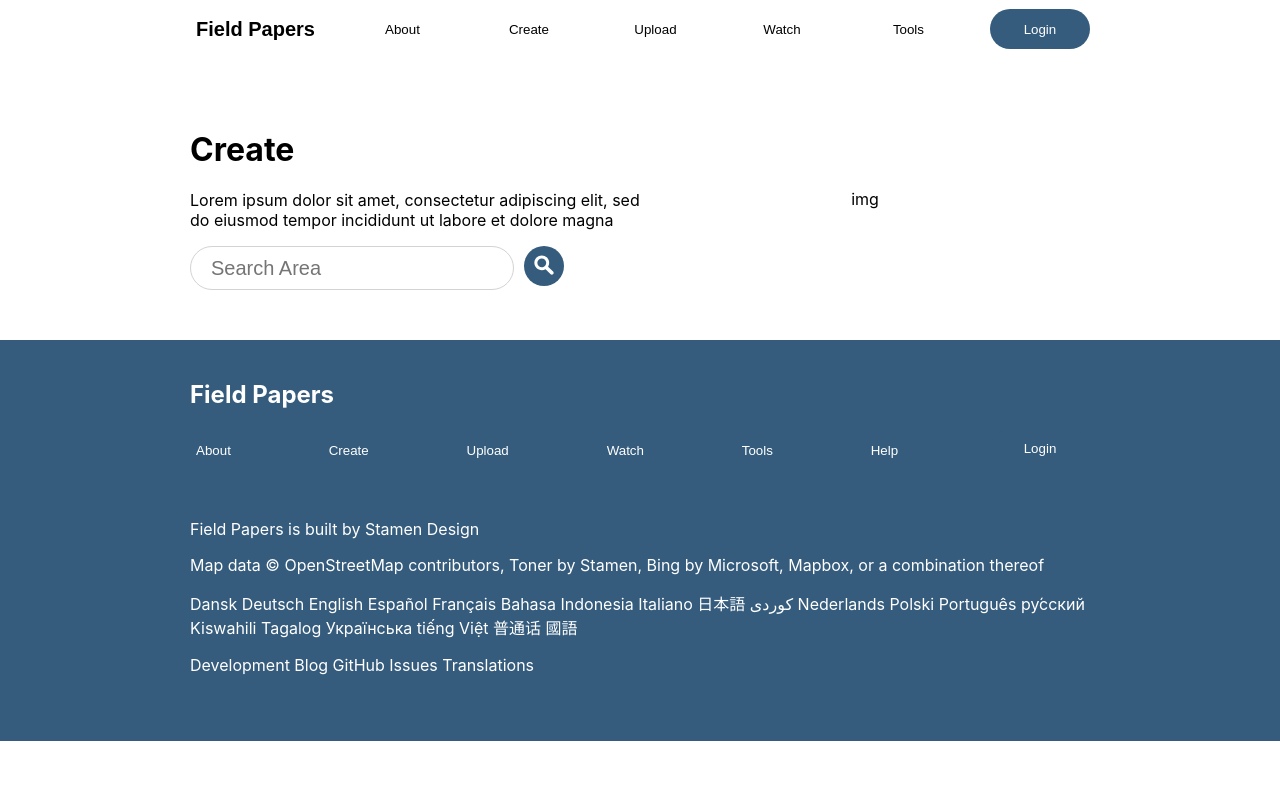
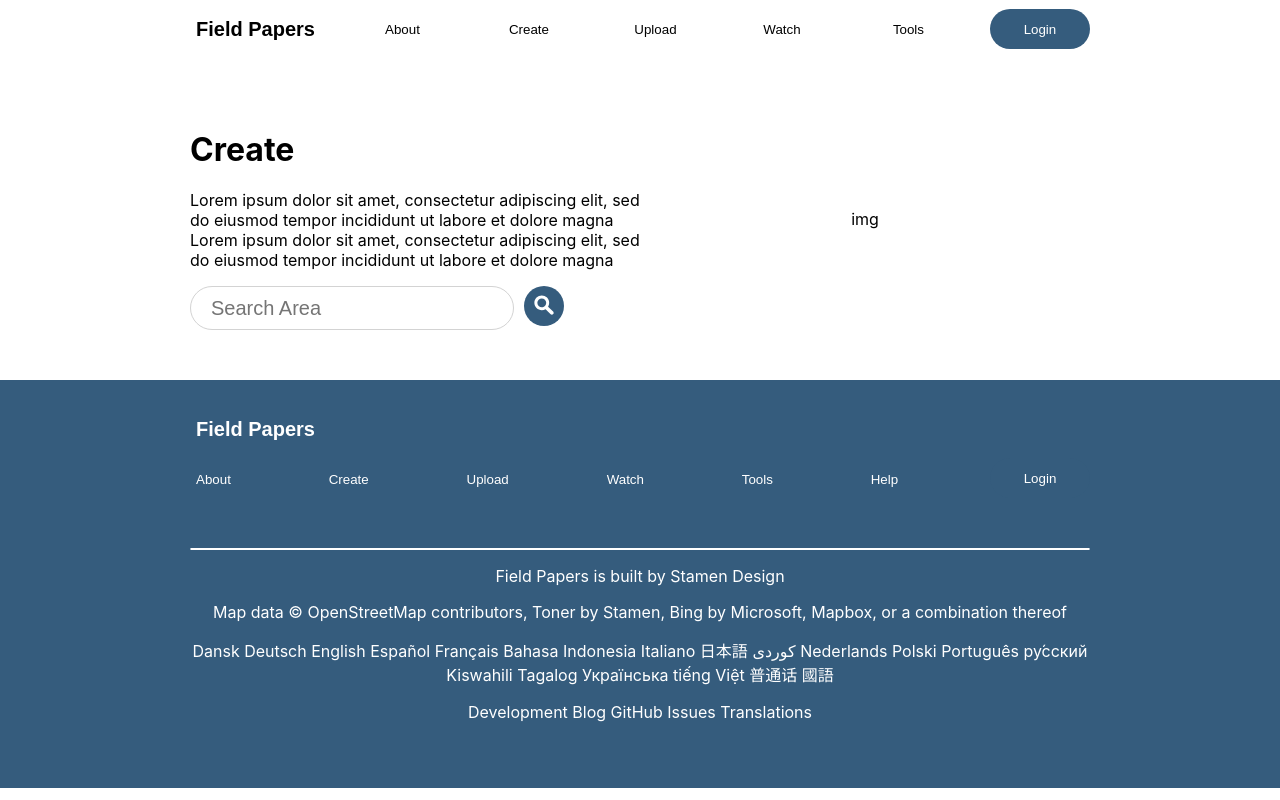
Before and after one commit to luisabad3210/fieldpapers, a React (Create React App) app: page /create in a window 1280 px wide. Built offline with nearby package versions, Linux system fonts and the light colour scheme.

Commit message:
adding styling

```diff
--- a/src/App.css
+++ b/src/App.css
@@ -3,6 +3,10 @@
 }
 button:focus {
     outline: none;
+}
+hr {
+    border: 1px solid white;
+    border-radius: 50px;
 }
 .App {
     display: flex;
@@ -36,6 +40,12 @@
 .logo {
     color: black;
     background-color: white;
+    border: none;
+    text-decoration: none;
+}
+.footerlogo {
+    background-color: #355c7d;
+    color: white;
     border: none;
     text-decoration: none;
 }
@@ -117,6 +127,10 @@
     justify-content: space-between;
     align-items: center;
     margin-bottom: 50px;
+}
+
+.footetParagraph {
+    text-align: center;
 }
 
 
--- a/src/components/authentication/login.js
+++ b/src/components/authentication/login.js
@@ -16,7 +16,7 @@
                 <div><button className='logInBtn'>Login</button></div>
 
                 <Link to='/signup'>
-                    <div>Sign Up</div>
+                    <a>Sign Up</a>
                 </Link>
                 <div>Forgot Password?</div>
                 <div>Didnt recieve confirmation instructions</div>
--- a/src/components/authentication/signup.js
+++ b/src/components/authentication/signup.js
@@ -20,7 +20,7 @@
                 <div><button className='logInBtn'>Sign Up</button></div>
 
                 <Link to='/Login'>
-                    <div>Log In</div>
+                    <a>Log In</a>
                 </Link>
                 <div>Forgot Password?</div>
                 <div>Didnt recieve confirmation instructions</div>
--- a/src/components/footer.js
+++ b/src/components/footer.js
@@ -8,7 +8,9 @@
                 {/* <h1>Field Papers</h1> */}
                 {/* <Header /> */}
 
-                <h2>Field Papers</h2>
+                <Link to='/'>
+                <button className='footerlogo'><h2>Field Papers</h2></button>
+                </Link>
                 <div className='footerBtnContainer'>
                     <Link to='/about'>
                     <button className='footerBtn'>About</button>
@@ -39,6 +41,9 @@
                     </Link>
                 </div>
 
+                <hr></hr>
+
+                <div className='footetParagraph'>
                     <p>
                         Field Papers is built by Stamen Design
                     </p>
@@ -54,6 +59,8 @@
                         Development Blog GitHub Issues Translations
                     </p>
                 </div>
+
+            </div>
         </section>
     )
 }
--- a/src/components/pages/create.js
+++ b/src/components/pages/create.js
@@ -10,12 +10,12 @@
             <div className='welcomeContainer'>
                 <div className='welcomeLeft'>
                     <h1>Create</h1>
-                    <p>Lorem ipsum dolor sit amet, consectetur adipiscing elit, sed do eiusmod tempor incididunt ut labore et dolore magna</p>
+                    <p>Lorem ipsum dolor sit amet, consectetur adipiscing elit, sed do eiusmod tempor incididunt ut labore et dolore magna Lorem ipsum dolor sit amet, consectetur adipiscing elit, sed do eiusmod tempor incididunt ut labore et dolore magna</p>
                     <div className='searchInputContainer'>
                         <input className='searchInput' placeholder='Search Area'></input>
-                        <Link to='/atlas'>
+                        {/* <Link to='/atlas'> */}
                             <button className='searchBtn'><img src={SearchImg} width='20' height='20'/></button>
-                        </Link>
+                        {/* </Link> */}
                     </div>
                 </div>
 
```
Lines whose indentation alone changed are shown as unchanged.
